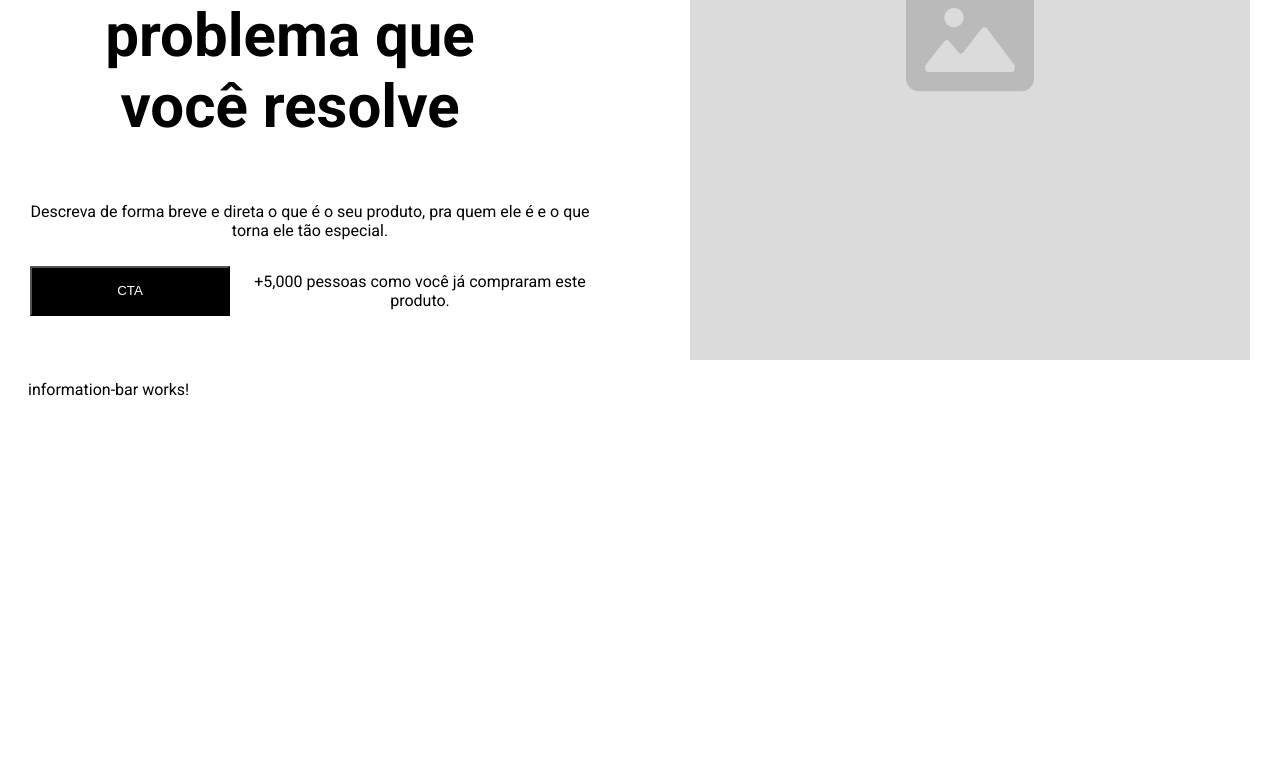
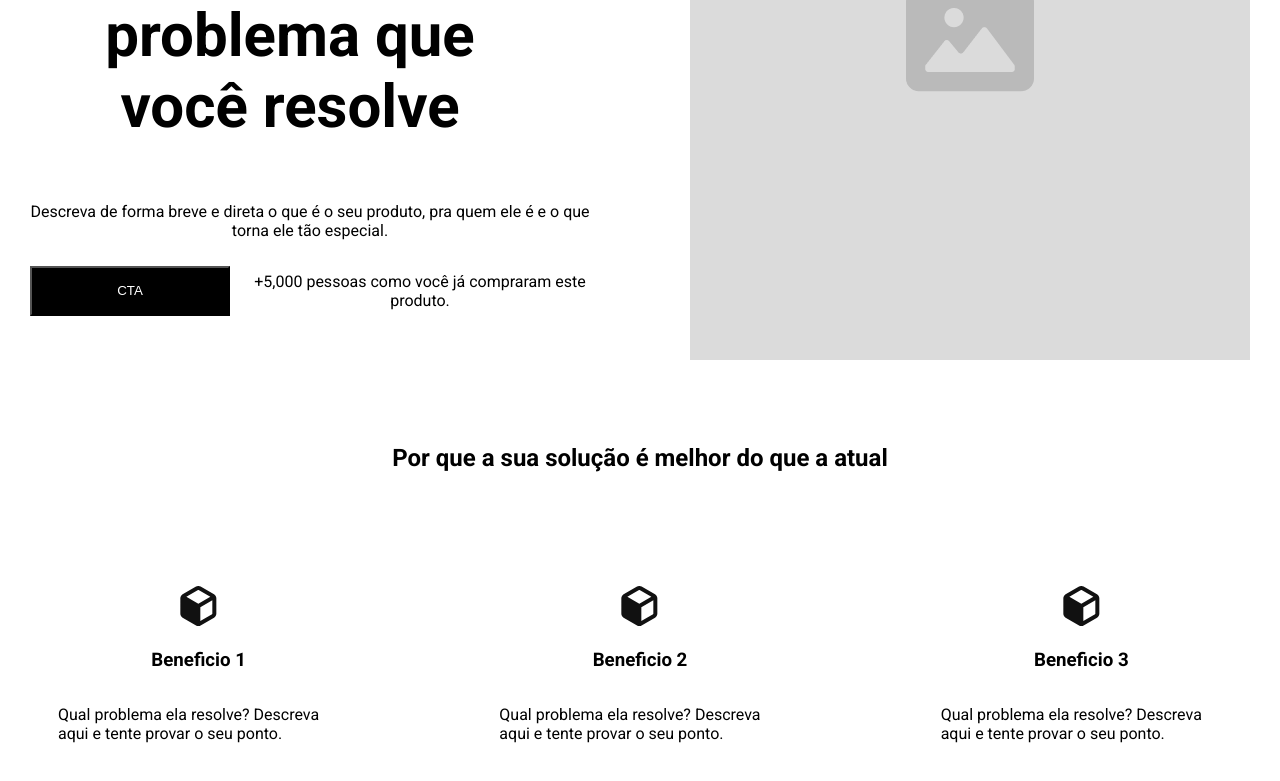
Before and after one commit to Narciso39/angular, an Angular app: page / in a window 1280 px wide. Shown: the part 419-1200 px from the top of the page. Before the commit the page ends 945 px from the top, so only its background shows below. Built offline with nearby package versions, Linux system fonts and the light colour scheme.

Commit message:
barra de informações

```diff
--- a/src/app/components/information-bar/information-bar.component.css
+++ b/src/app/components/information-bar/information-bar.component.css
@@ -0,0 +1,24 @@
+.bar-container {
+  display: flex;
+  flex-direction: column;
+  align-items: center;
+  padding-top: 60px;
+  gap: 60px;
+}
+
+
+.cards-bar {
+  display: flex;
+  flex-direction: row;
+  gap: 100px;
+}
+
+.cards {
+  display: flex;
+  flex-direction: column;
+  max-width: 364px;
+  width: 100%;
+  height: 184px;
+  align-items: center;
+  padding: 30px;
+}
--- a/src/app/components/information-bar/information-bar.component.html
+++ b/src/app/components/information-bar/information-bar.component.html
@@ -1 +1,28 @@
-<p>information-bar works!</p>
+<section class="bar-container">
+  <div class="title-bar">
+    <h2>Por que a sua solução é melhor do que a atual</h2>
+  </div>
+  <div class="cards-bar">
+    <article class="cards">
+      <img [src]="icon" alt="icon" />
+      <h3>Beneficio 1</h3>
+      <p>
+        Qual problema ela resolve? Descreva aqui e tente provar o seu ponto.
+      </p>
+    </article>
+    <article class="cards">
+      <img [src]="icon" alt="icon" />
+      <h3>Beneficio 2</h3>
+      <p>
+        Qual problema ela resolve? Descreva aqui e tente provar o seu ponto.
+      </p>
+    </article>
+    <article class="cards">
+      <img [src]="icon" alt="icon" />
+      <h3>Beneficio 3</h3>
+      <p>
+        Qual problema ela resolve? Descreva aqui e tente provar o seu ponto.
+      </p>
+    </article>
+  </div>
+</section>
--- a/src/app/components/information-bar/information-bar.component.ts
+++ b/src/app/components/information-bar/information-bar.component.ts
@@ -1,5 +1,5 @@
 import { Component } from '@angular/core';
-
+import informationBarIcon from '../../../imports/informationBar.import';
 @Component({
   selector: 'app-information-bar',
   imports: [],
@@ -7,5 +7,5 @@ import { Component } from '@angular/core';
   styleUrl: './information-bar.component.css'
 })
 export class InformationBarComponent {
-
+  icon = informationBarIcon.icon;
 }
--- /dev/null
+++ b/src/imports/informationBar.import.ts
@@ -0,0 +1,3 @@
+export default {
+  icon: 'assets/imgs/icon.svg',
+}
```
Also changed, not shown: src/assets/imgs/icon.svg (added).
